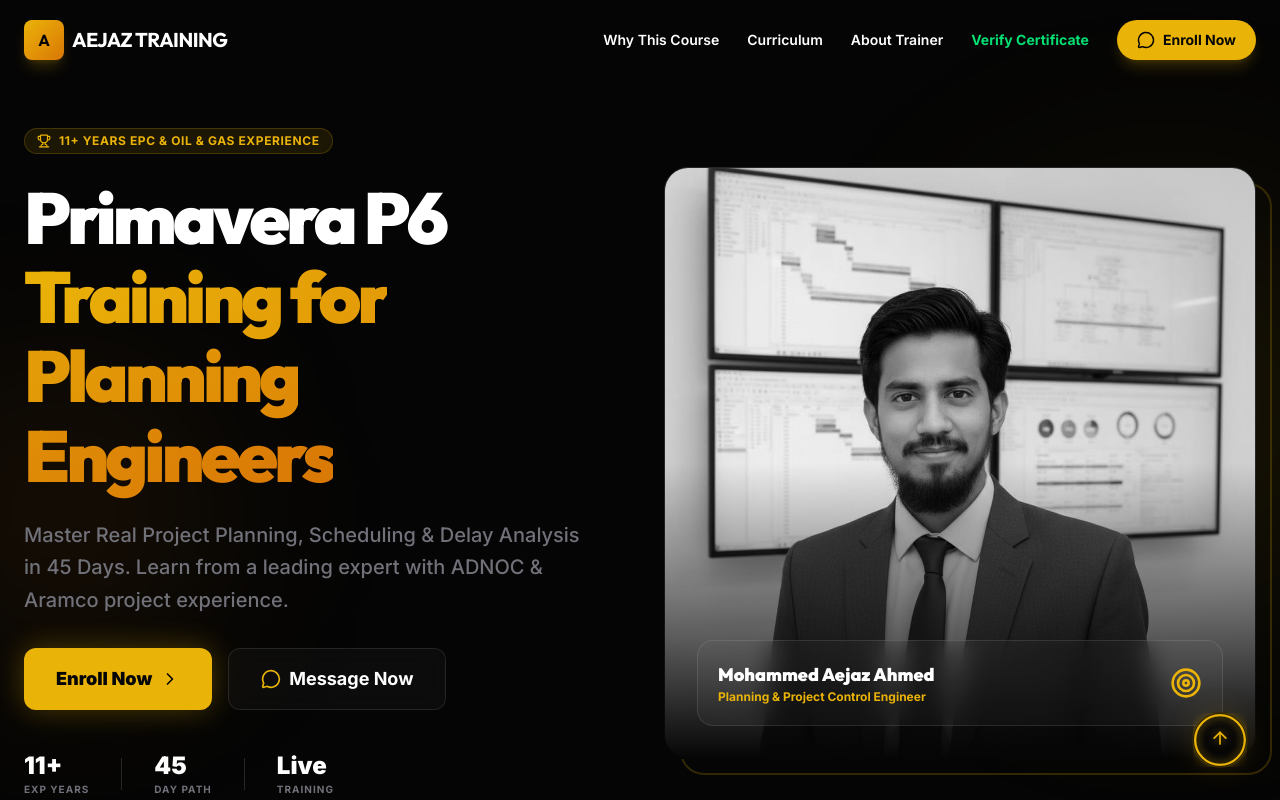
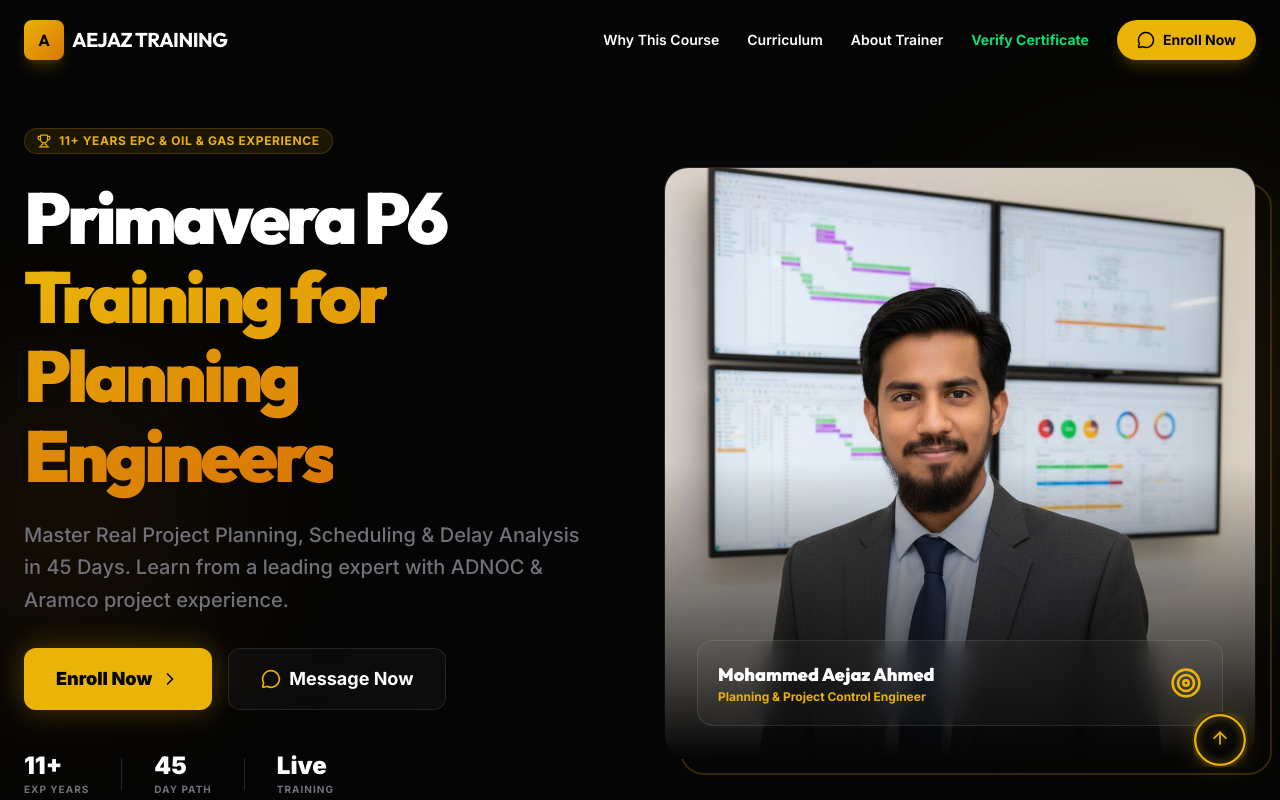
Before and after one commit to MoinuddinHasan02/Course_Website, a Next.js app: page / in a window 1280 px wide. Shown: the top 800 px of the page. Built offline with nearby package versions, Linux system fonts and the light colour scheme.

Commit message:
style: remove grayscale filter on trainer photos

```diff
--- a/src/components/About.tsx
+++ b/src/components/About.tsx
@@ -14,7 +14,7 @@
                   src="/trainer.png"
                   alt="Mohammed Aejaz Ahmed"
                   fill
-                  className="object-cover grayscale hover:grayscale-0 transition-all duration-700"
+                  className="object-cover hover:scale-105 transition-all duration-700"
                 />
               </div>
 
--- a/src/components/Hero.tsx
+++ b/src/components/Hero.tsx
@@ -85,7 +85,7 @@
               src="/trainer.png"
               alt="Mohammed Aejaz Ahmed"
               fill
-              className="object-cover grayscale hover:grayscale-0 transition-all duration-700"
+              className="object-cover hover:scale-105 transition-all duration-700"
               priority
             />
             {/* Overlay Badges */}
```
